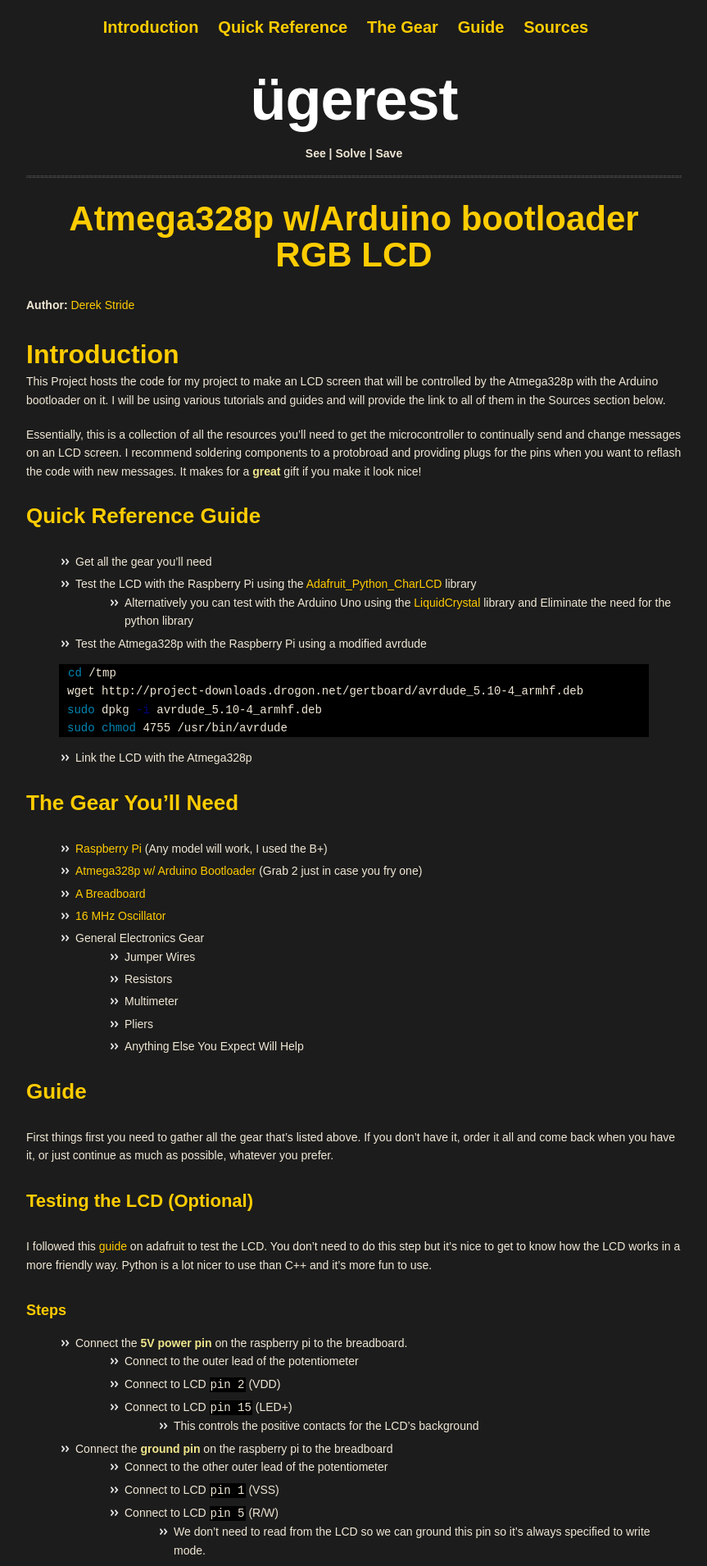
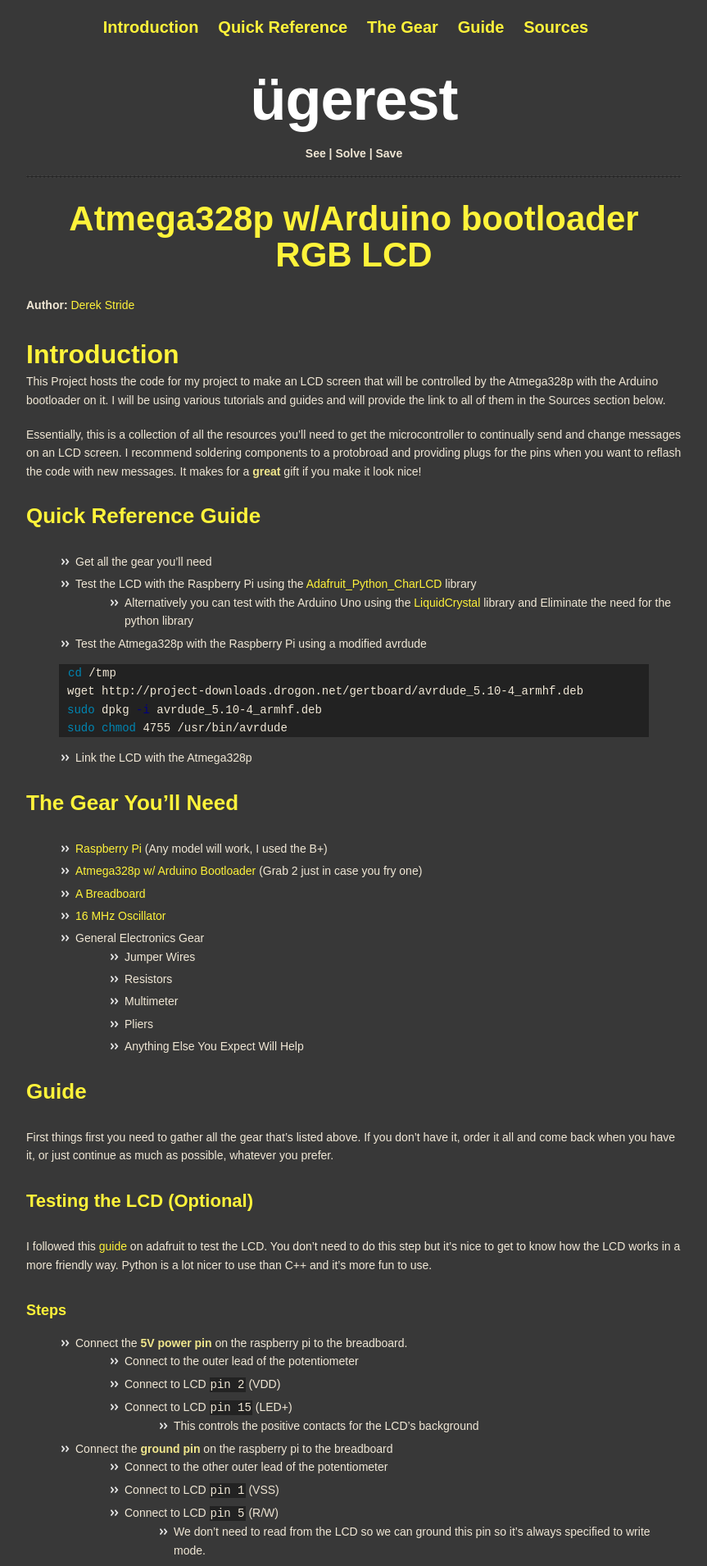
Before and after one commit to DerekStride/DerekStride.github.io, a Jekyll site: the page built from projects/atmega328-lcd.md, in a window 1280 px wide. Shown: the top 1910 px of the page at 82% size, without its empty margins (208-1071 px from the left). Built offline with Jekyll 4.4.1, drawn with Linux system fonts in a browser that asks for light colours.

Commit message:
Updating website to match upcoming swag

```diff
--- a/assets/css/1-tools/syntax.scss
+++ b/assets/css/1-tools/syntax.scss
@@ -1,4 +1,4 @@
-.highlight  { background: #000; padding-left: 10px; }
+.highlight  { background: #222; padding-left: 10px; }
 .highlight .c { color: #87CEEB; font-style: italic } /* Comment */
 .highlight .err { color: #a61717; background-color: #e3d2d2 } /* Error */
 .highlight .k { font-weight: bold } /* Keyword */
--- a/assets/css/2-base/_base.sass
+++ b/assets/css/2-base/_base.sass
@@ -111,7 +111,7 @@ img
   max-width: 100%
 
 code
-  background: black
+  background: $dark-grey
   padding:  1px
 
 // Basic Styles
--- a/assets/css/2-base/_vars.sass
+++ b/assets/css/2-base/_vars.sass
@@ -1,5 +1,6 @@
-//  Generic Colors to use
 $light-yellow:    #F0E68C
+$yellow-bold:     #FFF33A
+$mossy-green:     #669966
 $light-red:       #CD5C5C
 $light-pink:      #EB879C
 $light-blue:      #87CEEB
@@ -11,9 +12,11 @@ $maroon:          #3F1F1F
 
 $primary-color:   #F6C
 $text-color:      #F0E7D5
-$accent-color:    #FC0
+$golden:          #FC0
+$accent-color:    $yellow-bold
 $hover-color:     $light-yellow
-// $hover-color:     #FFEB9B
-$bg-color:        #1C1C1C
+$charcoal:        #383838
+$dark-grey:       #222
+$bg-color:        $charcoal
 $link-color:      $accent-color
 $selection-color: #FFF498
--- a/assets/css/3-modules/_projects.sass
+++ b/assets/css/3-modules/_projects.sass
@@ -1,5 +1,5 @@
 .alt-section
-  background: #333
+  background: #222
 
   h3
     text-align: center
```
